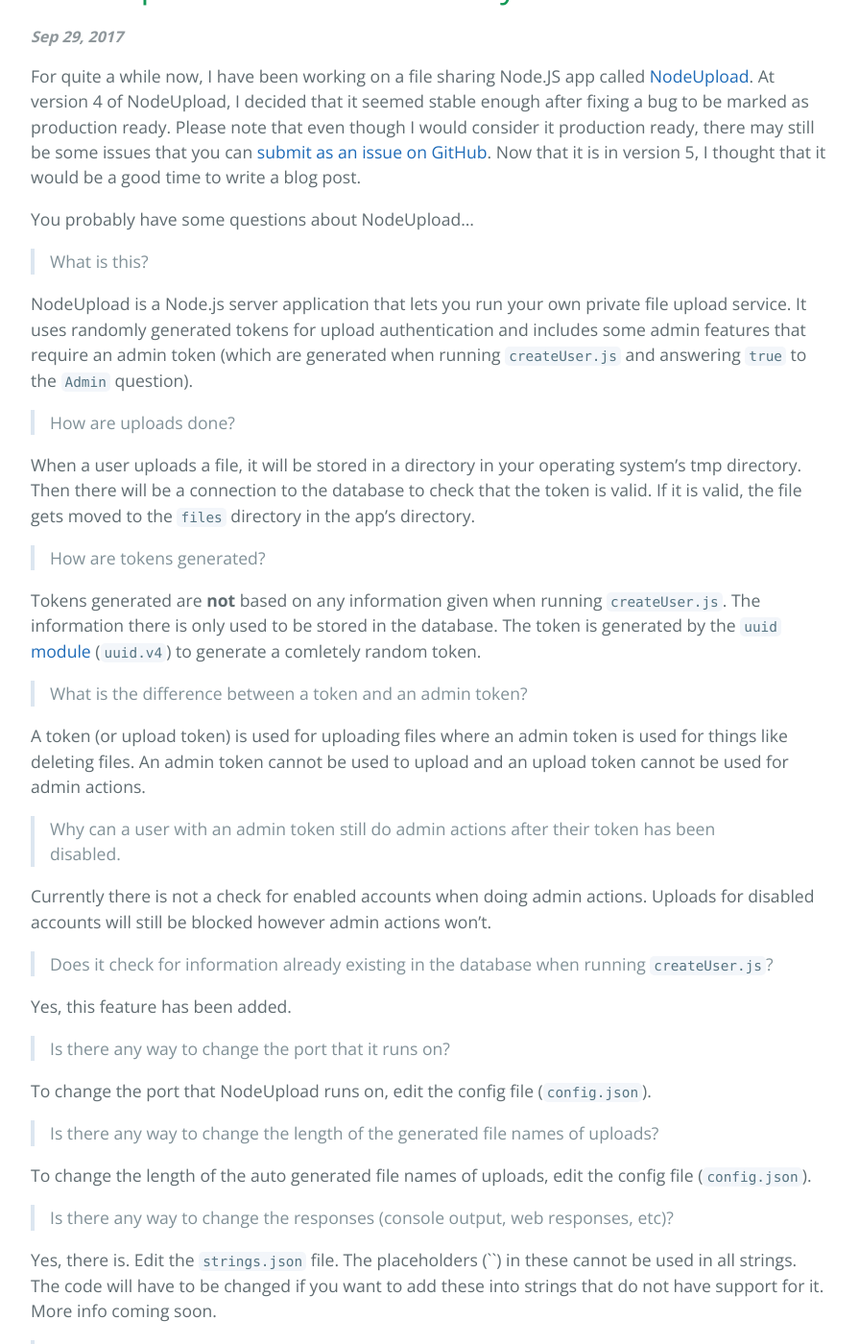
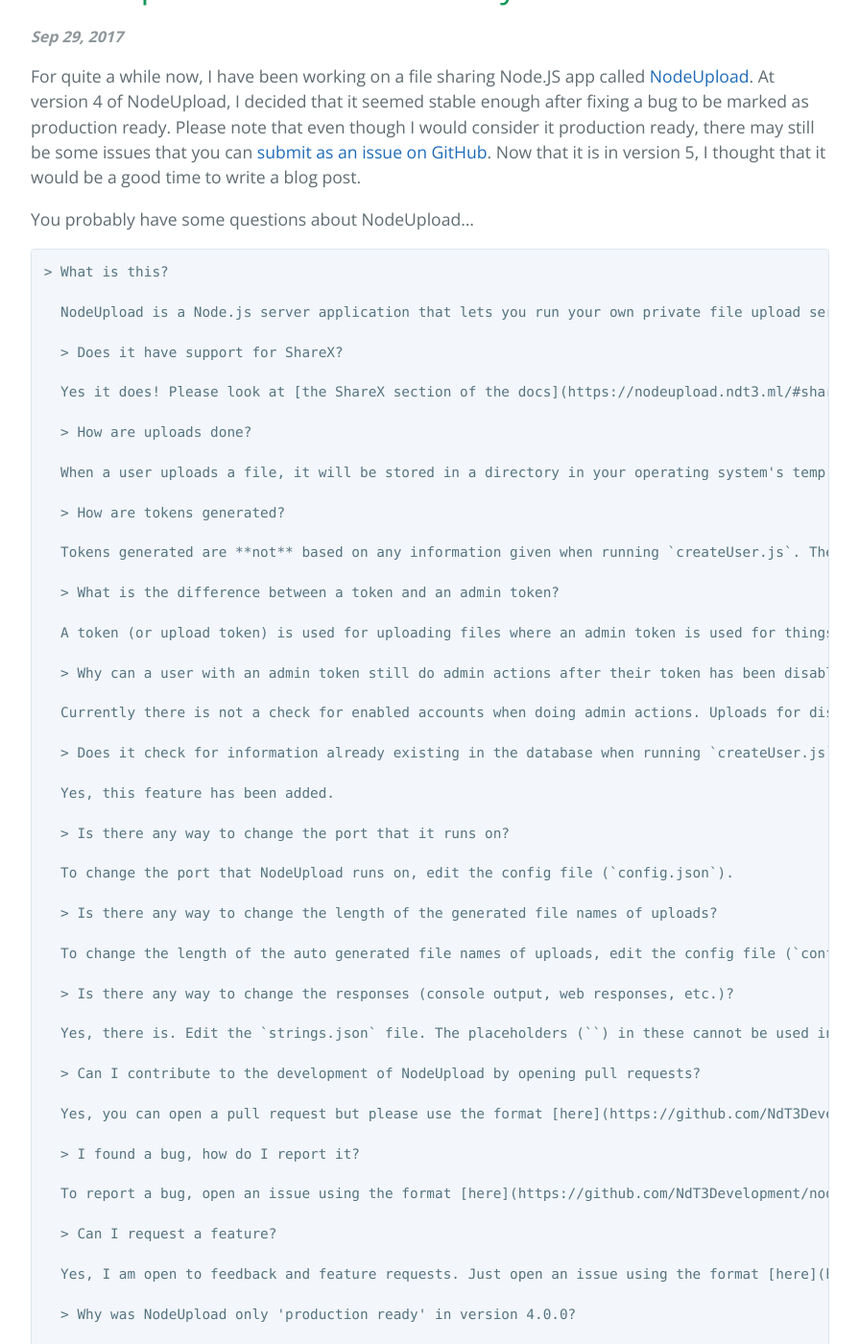
Before and after one commit to TrueWinter/blog, a Jekyll site: the page built from _posts/2017-09-29-nodeupload-production-ready-release.md, in a window 1280 px wide and 1400 px high, scrolled down 361 px. Shown: the whole window at 96% size, without its empty margins (192-1087 px from the left). Built offline with Jekyll 4.4.1, drawn with Linux system fonts in a browser that asks for light colours; comment, search, counter and statistics services are not loaded; some of the changed text lies outside the part shown.

Commit message:
Update Post “2017-09-29-nodeupload-production-ready-release”

```diff
--- a/_posts/2017-09-29-nodeupload-production-ready-release.md
+++ b/_posts/2017-09-29-nodeupload-production-ready-release.md
@@ -6,56 +6,62 @@
 
 You probably have some questions about NodeUpload...
 
-> What is this?
+    > What is this?
 
-  NodeUpload is a Node.js server application that lets you run your own private file upload service. It uses randomly generated tokens for upload authentication and includes some admin features that require an admin token (which are generated when running  `createUser.js` and answering `true` to the `Admin` question).
+      NodeUpload is a Node.js server application that lets you run your own private file upload service. It uses randomly generated tokens for upload authentication and includes some admin features that require an admin token (which are generated when running  `createUser.js` and answering `true` to the `Admin` question).
 
-  > How are uploads done?
+      > Does it have support for ShareX?
 
-  When a user uploads a file, it will be stored in a directory in your operating system's tmp directory. Then there will be a connection to the database to check that the token is valid. If it is valid, the file gets moved to the `files` directory in the app's directory.
+      Yes it does! Please look at [the ShareX section of the docs](https://nodeupload.ndt3.ml/#sharex-configuration) for more details.
 
-  > How are tokens generated?
+      > How are uploads done?
 
-  Tokens generated are **not** based on any information given when running `createUser.js`. The information there is only used to be stored in the database. The token is generated by the [`uuid` module](https://www.npmjs.com/package/uuid) (`uuid.v4`) to generate a comletely random token.
+      When a user uploads a file, it will be stored in a directory in your operating system's temp directory. Then there will be a connection to the database to check that the token is valid. If it is valid, the file gets moved to the `files` directory in the app's directory.
 
-  > What is the difference between a token and an admin token?
+      > How are tokens generated?
 
-  A token (or upload token) is used for uploading files where an admin token is used for things like deleting files. An admin token cannot be used to upload and an upload token cannot be used for admin actions.
+      Tokens generated are **not** based on any information given when running `createUser.js`. The information there is only used to be stored in the database. The token is generated by the [`uuid` module](https://www.npmjs.com/package/uuid) (`uuid/v4`) to generate a completely random token.
 
-  > Why can a user with an admin token still do admin actions after their token has been disabled.
+      > What is the difference between a token and an admin token?
 
-  Currently there is not a check for enabled accounts when doing admin actions. Uploads for disabled accounts will still be blocked however admin actions won't.
+      A token (or upload token) is used for uploading files where an admin token is used for things like deleting files. An admin token cannot be used to upload and an upload token cannot be used for admin actions.
 
-  > Does it check for information already existing in the database when running `createUser.js`?
+      > Why can a user with an admin token still do admin actions after their token has been disabled.
 
-  Yes, this feature has been added.
+      Currently there is not a check for enabled accounts when doing admin actions. Uploads for disabled accounts will still be blocked however admin actions won't.
 
-  > Is there any way to change the port that it runs on?
+      > Does it check for information already existing in the database when running `createUser.js`?
 
-  To change the port that NodeUpload runs on, edit the config file (`config.json`).
+      Yes, this feature has been added.
 
-  > Is there any way to change the length of the generated file names of uploads?
+      > Is there any way to change the port that it runs on?
 
-  To change the length of the auto generated file names of uploads, edit the config file (`config.json`).
+      To change the port that NodeUpload runs on, edit the config file (`config.json`).
 
-  > Is there any way to change the responses (console output, web responses, etc)?
+      > Is there any way to change the length of the generated file names of uploads?
 
-  Yes, there is. Edit the `strings.json` file. The placeholders (`{{placeholder}}`) in these cannot be used in all strings. The code will have to be changed if you want to add these into strings that do not have support for it. More info coming soon.
+      To change the length of the auto generated file names of uploads, edit the config file (`config.json`).
 
-  > Can I contribute to the development of NodeUpload?
+      > Is there any way to change the responses (console output, web responses, etc.)?
 
-  Yes, anyone can contribute to the development of NodeUpload. You can open a pull request to add in code or contact me using the contact form on [my website](https://www.ndt3.ml).
+      Yes, there is. Edit the `strings.json` file. The placeholders (`{{placeholder}}`) in these cannot be used in all strings. The code will have to be changed if you want to add these into strings that do not have support for it. Please see [the docs](https://nodeupload.ndt3.ml) for more details.
 
-  > I found a bug, how do I report it?
+      > Can I contribute to the development of NodeUpload by opening pull requests?
 
-  To report a bug, open an issue. Remember to include information like `It happened after I...` as this will help to find the issue.
+      Yes, you can open a pull request but please use the format [here](https://github.com/NdT3Development/nodeupload/blob/master/PULL_REQUESTS.md)
 
-  > Can I request a feature?
+      > I found a bug, how do I report it?
 
-  Yes, I am open to feedback and feature requests. Just open an issue or contact me using the contact form on [my website](https://www.ndt3.ml).
+      To report a bug, open an issue using the format [here](https://github.com/NdT3Development/nodeupload/blob/master/BUGS.md)
 
-  > Why does it only say ready for production here now even though NodeUpload is in version 4.0.0?
+      > Can I request a feature?
 
-  Decided not to use v0.x.x as the development version numbers as NodeUpload was probably production ready with a few changes to the code. Other reason: I don't actually know why I did it like this... ¯\\\_(ツ)\_/¯
+      Yes, I am open to feedback and feature requests. Just open an issue using the format [here](https://github.com/NdT3Development/nodeupload/blob/master/FEATURE_REQUESTS.md)
+
+      > Why was NodeUpload only 'production ready' in version 4.0.0?
+
+      Decided not to use v0.x.x as the development version numbers as NodeUpload was probably production ready with a few changes to the code. Other reason: I don't actually know why I did it like this... ¯\\\_(ツ)\_/¯
+
+
 
 For more info, please [go to the NodeUpload GitHub repository](https://ndt3.ml/r/nodeupload)
```
